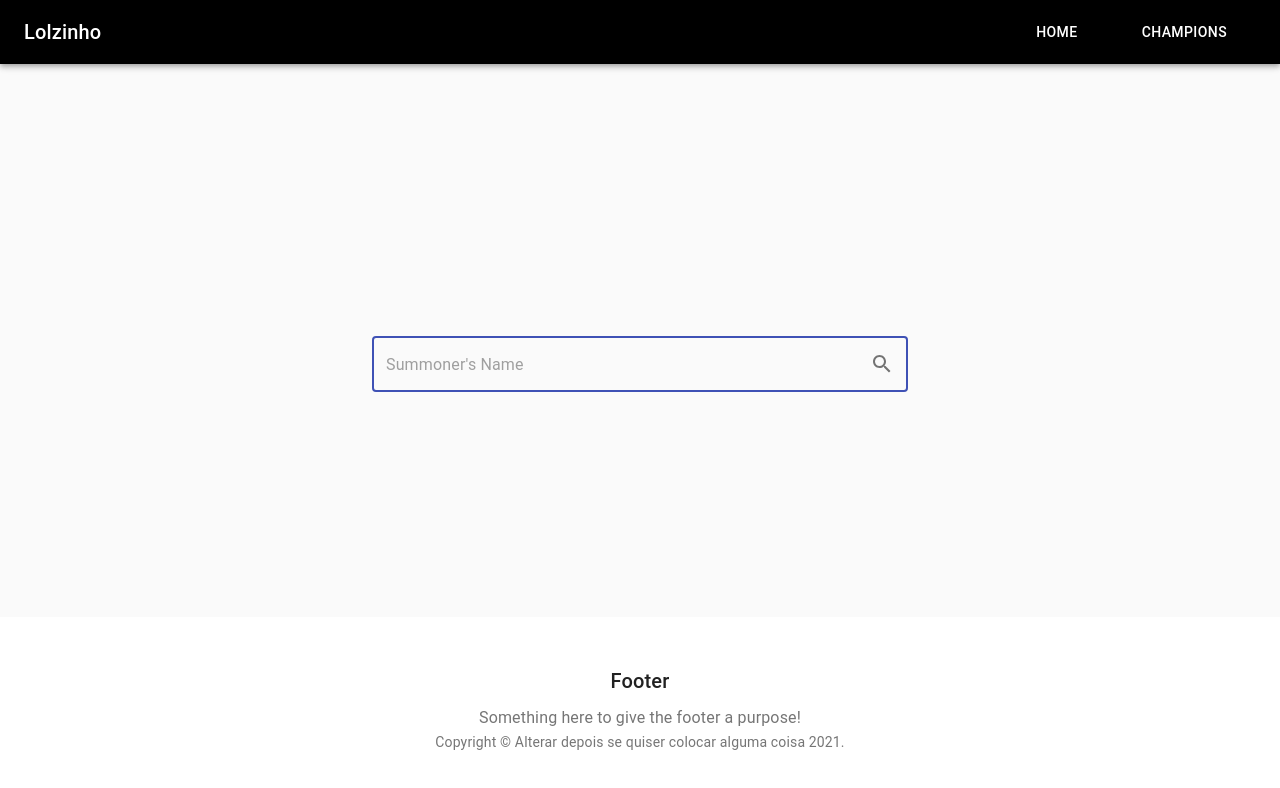
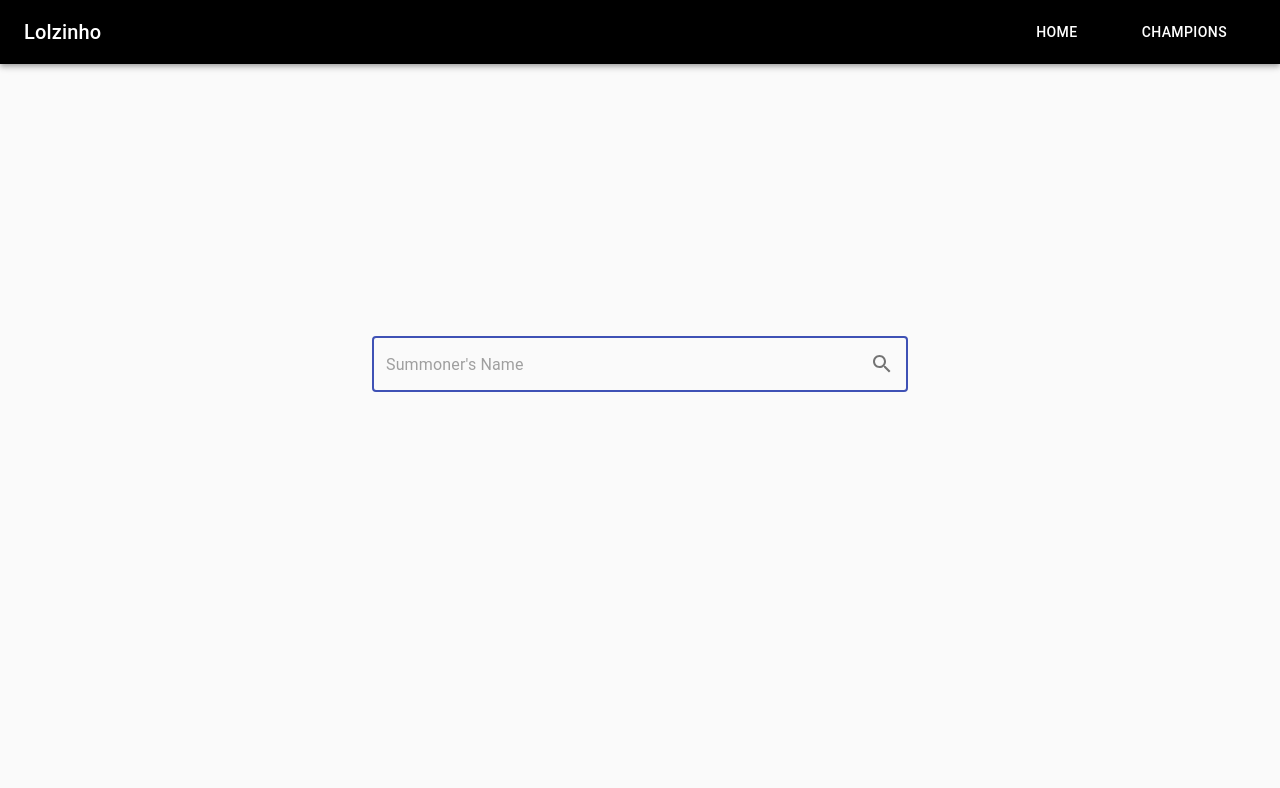
Before and after one commit to gpeixe/PW4-Frontend, a React (Create React App) app: page / in a window 1280 px wide. Shown: the top 788 px of the page. Built offline with nearby package versions, Linux system fonts and the light colour scheme.

Commit message:
Removed footer

```diff
--- a/src/Pages/AllChampionsPage/index.jsx
+++ b/src/Pages/AllChampionsPage/index.jsx
@@ -14,20 +14,6 @@ import Menu from '../../Components/Menu';
 import { withRouter } from 'react-router';
 import { ButtonBase, CardActionArea } from '@material-ui/core';
 import appAPI from '../../API/config';
-
-
-function Copyright() {
-  return (
-    <Typography variant="body2" color="textSecondary" align="center">
-      {'Copyright © '}
-      <Link color="inherit" href="https://material-ui.com/">
-        Alterar depois se quiser colocar alguma coisa
-      </Link>{' '}
-      {new Date().getFullYear()}
-      {'.'}
-    </Typography>
-  );
-}
 
 const useStyles = makeStyles((theme) => ({
   heroContent: {
@@ -123,17 +109,6 @@ class AllChampionsPage extends Component {
             </Grid>
           </Container>
         </main>
-        {/* Footer */}
-        <footer className={classes.footer}>
-          <Typography variant="h6" align="center" gutterBottom>
-            Footer
-          </Typography>
-          <Typography variant="subtitle1" align="center" color="textSecondary" component="p">
-            Something here to give the footer a purpose!
-          </Typography>
-          <Copyright />
-        </footer>
-        {/* End footer */}
       </React.Fragment>
     );
   }
--- a/src/Pages/ChampionPage/index.jsx
+++ b/src/Pages/ChampionPage/index.jsx
@@ -9,21 +9,6 @@ import Menu from '../../Components/Menu';
 import { withRouter } from 'react-router';
 import appAPI from '../../API/config';
 import { Button, Card, CardActionArea, CardActions, CardContent, CardMedia } from '@material-ui/core';
-
-
-
-function Copyright() {
-  return (
-    <Typography variant="body2" color="textSecondary" align="center">
-      {'Copyright © '}
-      <Link color="inherit" href="https://material-ui.com/">
-        Alterar depois se quiser colocar alguma coisa
-      </Link>{' '}
-      {new Date().getFullYear()}
-      {'.'}
-    </Typography>
-  );
-}
 
 const useStyles = makeStyles((theme) => ({
   heroContent: {
@@ -102,10 +87,16 @@ class ChampionPage extends Component {
                               Battle Stats
                             </Typography>
                             <Typography variant="h6" component="h6" color="textSecondary">
-                              Attack: {champion.info.attack} | Defense: {champion.info.defense}
+                              Attack: {champion.info.attack}
                             </Typography>
                             <Typography variant="h6" component="h6" color="textSecondary">
-                              Difficulty: {champion.info.difficulty} | HP: {champion.stats.hp}
+                              Defense: {champion.info.defense}
+                            </Typography>
+                            <Typography variant="h6" component="h6" color="textSecondary">
+                              HP: {champion.stats.hp}
+                            </Typography>
+                            <Typography variant="h6" component="h6" color="textSecondary">
+                              Difficulty: {champion.info.difficulty}
                             </Typography>
                         </CardContent>
                         </Card>}
@@ -118,17 +109,6 @@ class ChampionPage extends Component {
             </Grid>
           </Container>
         </main>
-        {/* Footer */}
-        <footer className={classes.footer}>
-          <Typography variant="h6" align="center" gutterBottom>
-            Footer
-          </Typography>
-          <Typography variant="subtitle1" align="center" color="textSecondary" component="p">
-            Something here to give the footer a purpose!
-          </Typography>
-          <Copyright />
-        </footer>
-        {/* End footer */}
       </React.Fragment>
     );
   }
--- a/src/Pages/HomePage/index.jsx
+++ b/src/Pages/HomePage/index.jsx
@@ -7,20 +7,6 @@ import Link from '@material-ui/core/Link';
 import Menu from '../../Components/Menu';
 import SearchBar from './Components/SearchBar';
 import { withRouter } from 'react-router';
-
-
-function Copyright() {
-  return (
-    <Typography variant="body2" color="textSecondary" align="center">
-      {'Copyright © '}
-      <Link color="inherit" href="https://material-ui.com/">
-        Alterar depois se quiser colocar alguma coisa
-      </Link>{' '}
-      {new Date().getFullYear()}
-      {'.'}
-    </Typography>
-  );
-}
 
 const useStyles = makeStyles((theme) => ({
   searchBar: {
@@ -56,17 +42,6 @@ function HomePage() {
           </Container>
         </div>
       </main>
-      {/* Footer */}
-      <footer className={classes.footer}>
-        <Typography variant="h6" align="center" gutterBottom>
-          Footer
-        </Typography>
-        <Typography variant="subtitle1" align="center" color="textSecondary" component="p">
-          Something here to give the footer a purpose!
-        </Typography>
-        <Copyright />
-      </footer>
-      {/* End footer */}
     </React.Fragment>
   );
 }
--- a/src/Pages/SummonerPage/index.jsx
+++ b/src/Pages/SummonerPage/index.jsx
@@ -13,20 +13,6 @@ import Card from '@material-ui/core/Card';
 import CardContent from '@material-ui/core/CardContent';
 import CardMedia from '@material-ui/core/CardMedia';
 import Hidden from '@material-ui/core/Hidden';
-
-
-function Copyright() {
-  return (
-    <Typography variant="body2" color="textSecondary" align="center">
-      {'Copyright © '}
-      <Link color="inherit" href="https://material-ui.com/">
-        Alterar depois se quiser colocar alguma coisa
-      </Link>{' '}
-      {new Date().getFullYear()}
-      {'.'}
-    </Typography>
-  );
-}
 
 const useStyles = makeStyles((theme) => ({
   heroContent: {
@@ -130,17 +116,6 @@ class SummonerPage extends Component {
             </Grid>
           </Container>
         </main>
-        {/* Footer */}
-        <footer className={classes.footer}>
-          <Typography variant="h6" align="center" gutterBottom>
-            Footer
-          </Typography>
-          <Typography variant="subtitle1" align="center" color="textSecondary" component="p">
-            Something here to give the footer a purpose!
-          </Typography>
-          <Copyright />
-        </footer>
-        {/* End footer */}
       </React.Fragment>
     );
   }
```
